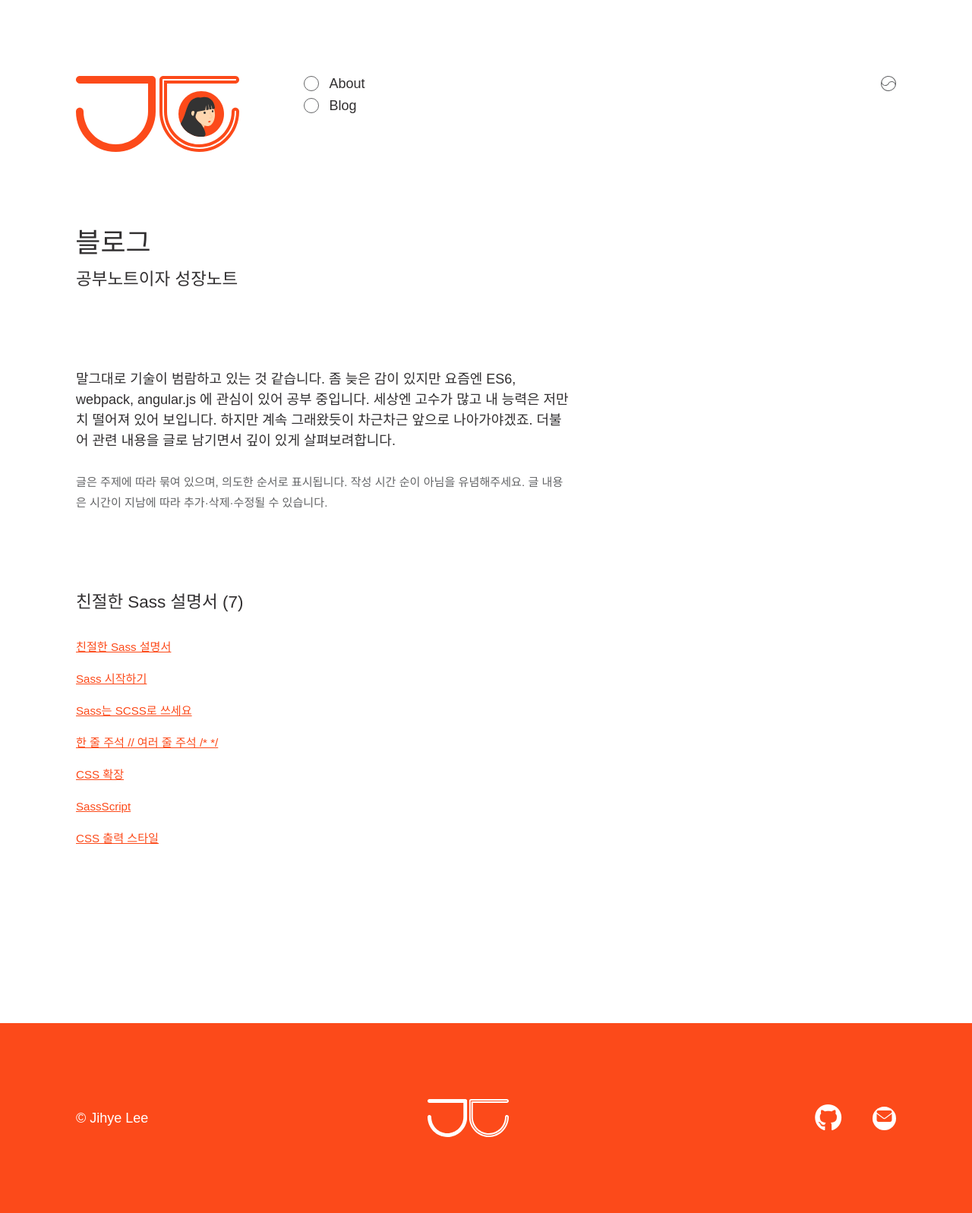
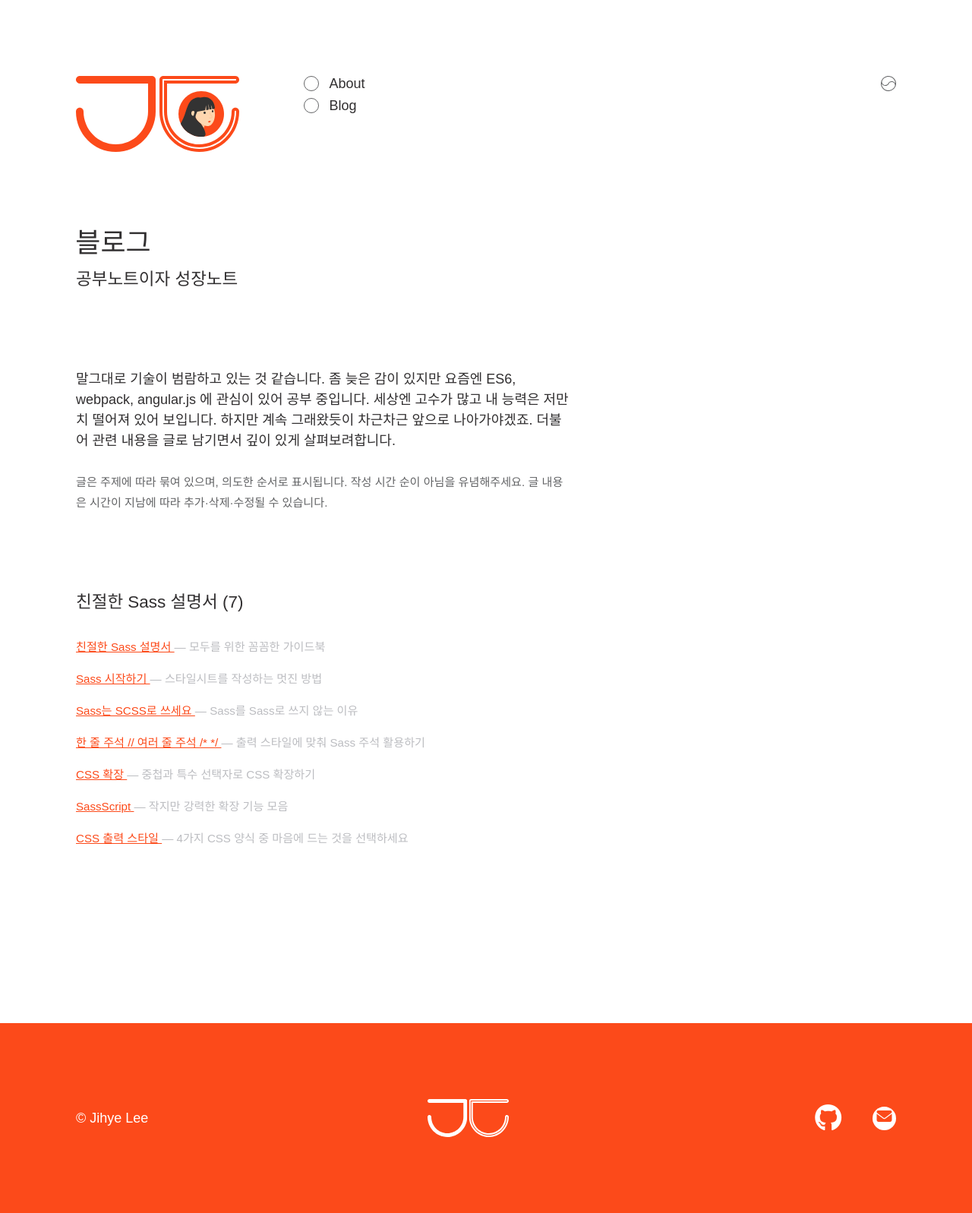
Before and after one commit to designmeme/designmeme.github.io, a Jekyll site: the page built from ko/blog.html, in a window 1280 px wide. Shown: the whole page at 76% size. Built offline with Jekyll 4.4.1, drawn with Linux system fonts in a browser that asks for light colours; nearby versions of some CDN libraries; some web fonts are replaced; comment, search, counter and statistics services are not loaded.

Commit message:
Update about subtitles

```diff
--- a/_layouts/page.html
+++ b/_layouts/page.html
@@ -6,7 +6,7 @@ layout: default
   <header class="page-header">
     <h1 class="page-title">{{ page.title | escape }}</h1>
     {% if page.subtitle %}
-      <p class="page-subtitle"> {{ page.subtitle }}</p>
+      <p class="page-subtitle"> {{ page.subtitle | escape }}</p>
     {% endif %}
   </header>
 
--- a/_layouts/post.html
+++ b/_layouts/post.html
@@ -12,7 +12,7 @@ layout: default
   <header class="page-header">
     <h1 class="page-title" itemprop="name headline">{{ page.title | escape }}</h1>
     {% if page.subtitle %}
-      <p class="page-subtitle"> {{ page.subtitle }}</p>
+      <p class="page-subtitle"> {{ page.subtitle | escape }}</p>
     {% endif %}
 
     <p class="post-meta">
@@ -49,7 +49,6 @@ layout: default
   </div>
 
   <footer class="page-footer">
-
     <div class="sns-links">
       {% assign canonical = page.url | replace:'index.html','' | absolute_url %}
       <a href="https://www.facebook.com/sharer/sharer.php?u={{ canonical }}" class="sns-link facebook" target="_blank" aria-label="facebook"><i class="fa fa-facebook" aria-hidden="true"></i></a>
--- a/assets/sass/_blog.scss
+++ b/assets/sass/_blog.scss
@@ -16,7 +16,11 @@
   padding: 0;
   margin-bottom: $section-margin / 2;
   @extend .p-small;
+  color: $text-color-silver;
   li {
     margin-bottom: 1em;
+    &:hover {
+      color: $text-color-muted;
+    }
   }
 }
--- a/ko/blog.html
+++ b/ko/blog.html
@@ -29,6 +29,7 @@ excerpt:    말그대로 기술이 범람하고 있는 것 같습니다. 좀 늦
       <a class="post-link" href="{{ post.url | relative_url }}">
         {{ post.title | escape }}
       </a>
+      {% if post.subtitle %} &mdash; {{ post.subtitle | escape }}{% endif %}
     </li>
     {% endif %}
     {% endfor %}
```
